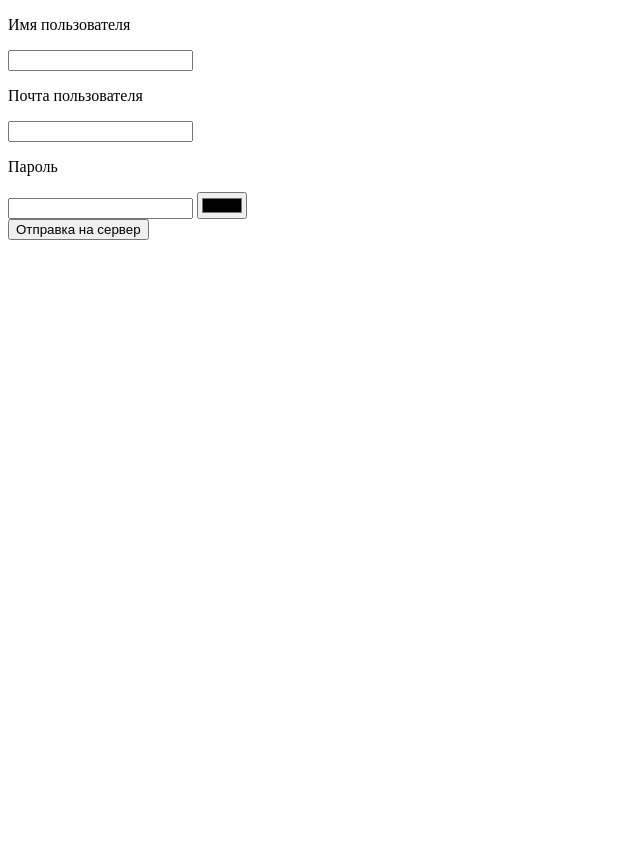
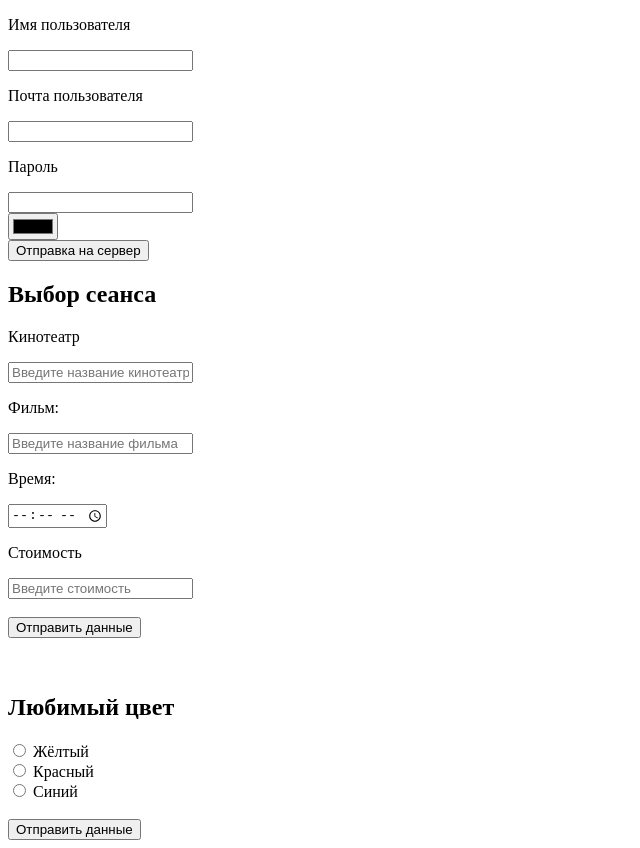
Before and after one commit to ARTX9090/form, a plain HTML site: page index.html in a window 1280 px wide. Shown: the whole page, without its empty margins (0-640 px from the left). Before the commit the page ends 800 px from the top, so only its background shows below. Drawn offline with Linux system fonts and the light colour scheme.

Commit message:
Add files via upload

```diff
--- a/index.html
+++ b/index.html
@@ -8,15 +8,38 @@
 <body>
     <form action="" method="get" enctype="" autocomplete="on">
         <p>Имя пользователя</p>
-        <input type="text" name="имя кнопки" value="" onclick="">
+        <input type="text" name="имя кнопки" value="">
         <p>Почта пользователя</p>
-        <input type="email" name="" id="">
+        <input type="email" name="email" value="">
         <p>Пароль</p>
-        <input type="password">
-        <input type="color">
+        <input type="password" name="password" value="">
         <br>
-        <button type="submit">Отправка на сервер</button>
+        <input type="color" value="">
+        <br>
+        <button type="submit" value="">Отправка на сервер</button>
     </form>
+    <form action="">
+        <h2>Выбор сеанса</h2>
+        <p>Кинотеатр</p>
+        <input type="text" name="cinema" value="" required placeholder="Введите название кинотеатра">
+        <p>Фильм:</p>
+        <input type="text" name="Film" required placeholder="Введите название фильма">
+        <p>Время:</p>
+        <input type="time" name="time" required>
+        <p>Стоимость</p>
+        <input type="number" name="cost" required placeholder="Введите стоимость">
+        <br><br>
+        <button type="submit">Отправить данные</button>
+    </form>
+    <br> <br>
+    <Form>
+        <h2>Любимый цвет</h2>
+        <label><input type="radio" name="color" value="yellow"> Жёлтый</label><br>
+        <label><input type="radio" name="color" value="red"> Красный </label><br>
+        <label><input type="radio" name="color" value="blue"> Синий</label>
+        <br><br>
+        <button type="submit">Отправить данные</button>
+    </Form>
 
 </body>
 </html>
```
